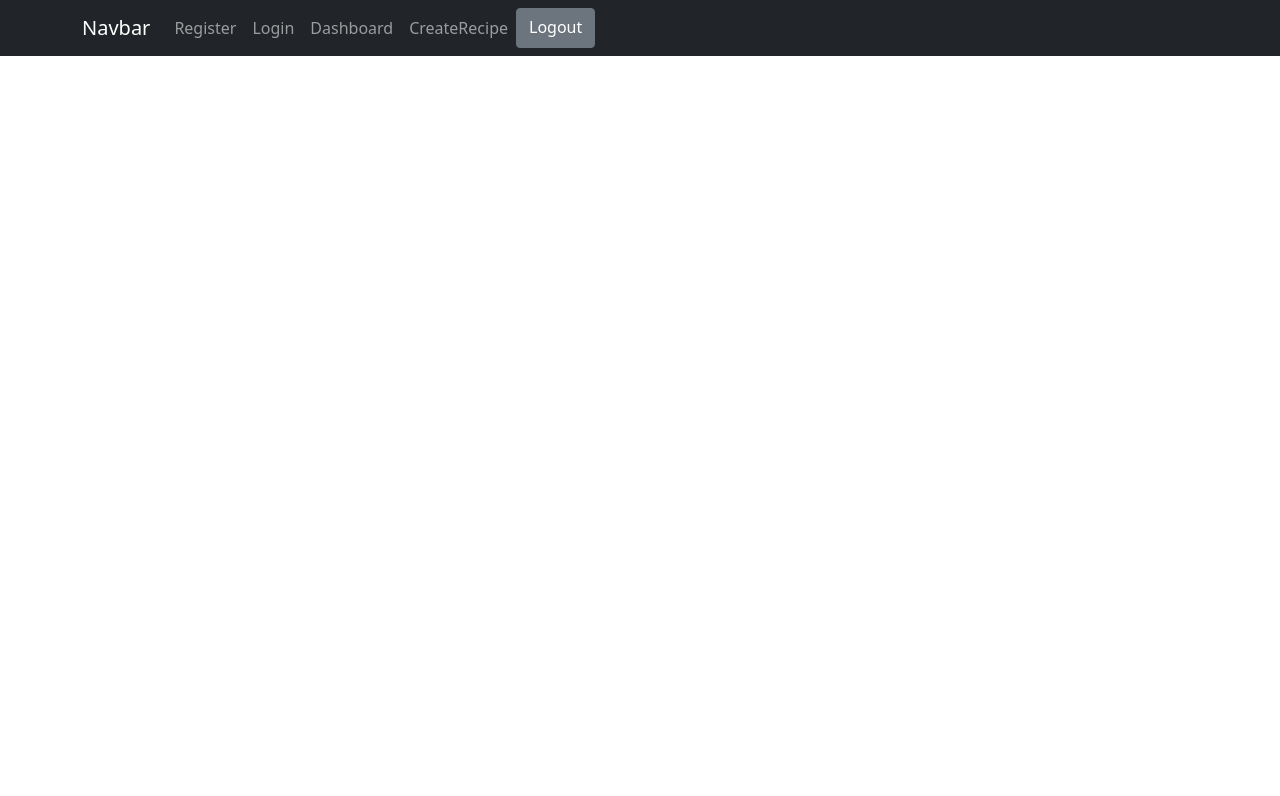
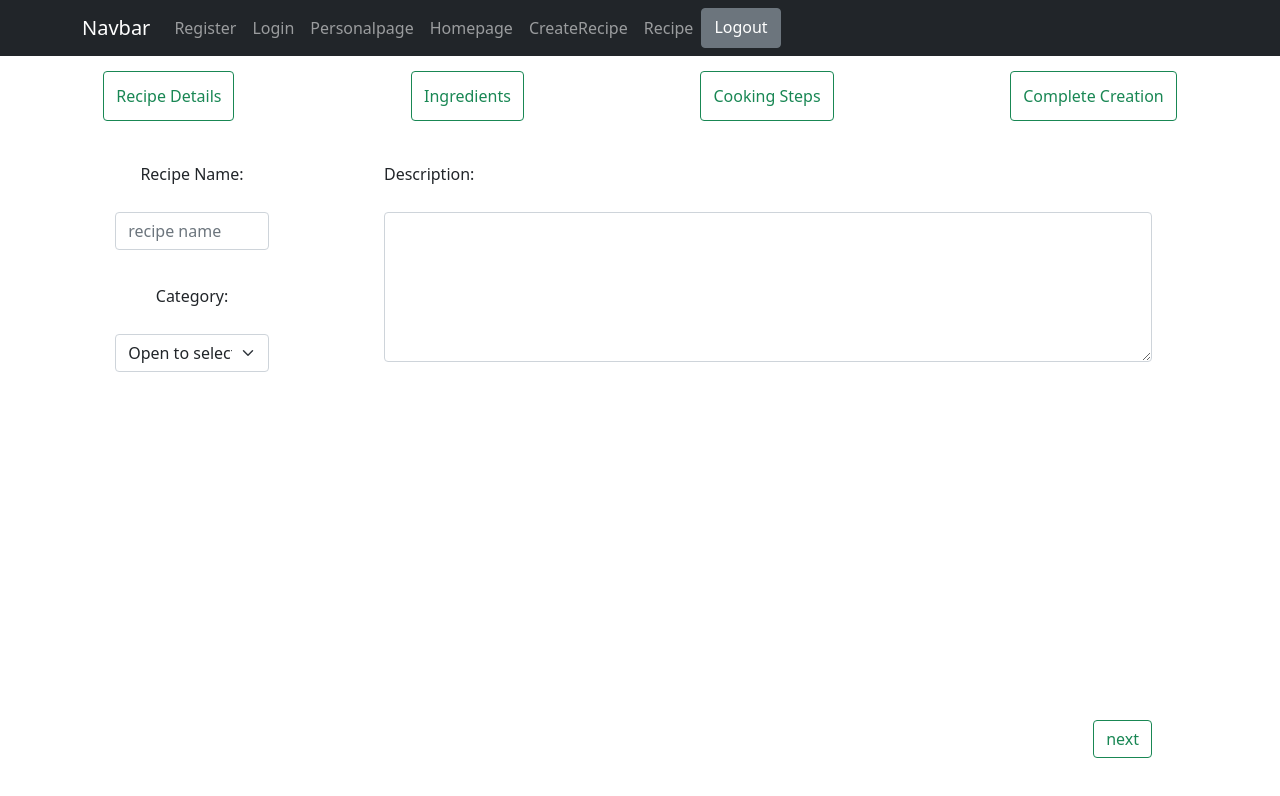
Before and after one commit to unsw-cse-comp3900-9900-22T3/capstone-project-9900-h18p-nofail, a React (Create React App) app in the folder hotmealapp/frontend/: page /createrecipe in a window 1280 px wide. Shown: the top 796 px of the page. Built offline with nearby package versions, Linux system fonts and the light colour scheme.

Commit message:
updatefrontend

```diff
--- a/hotmealapp/frontend/src/App.css
+++ b/hotmealapp/frontend/src/App.css
@@ -85,7 +85,6 @@
   position: absolute;
   width:100%;
   height:10%;
-  top: 38%;
   line-height:60px;
   color:#fff;
   overflow: auto;
@@ -98,17 +97,14 @@
 .createstep {
   position: absolute;
   width:100%;
-  height:40%;
-  top: 48%;
+  top: 18%;
   line-height:60px;
   text-align: center;
-  overflow: auto;
 }
 
 .createfoot {
   position: absolute;
   width:90%;
-  height:10%;
   top: 80%;
   text-align: right;
 }
@@ -117,11 +113,14 @@
   width:90%;
   position: absolute;
   right: 10%;
-  height:10%;
   justify-content: flex-end;
   display: flex;
 }
 
+.wrapper{
+  position:relative;
+  padding-bottom:120px;
+  }
 .createfoot2 {
   width:90%;
   position: absolute;
--- a/hotmealapp/frontend/src/App.jsx
+++ b/hotmealapp/frontend/src/App.jsx
@@ -28,8 +28,10 @@ function App () {
             <Nav className="me-auto">
               <Nav.Link href="/register">Register</Nav.Link>
               <Nav.Link href="/login">Login</Nav.Link>
-              <Nav.Link href="/dashboard">Dashboard</Nav.Link>
-              <Nav.Link href="/recipe_and_follower/recipe.html">CreateRecipe</Nav.Link>
+              <Nav.Link href="https://wenqinghomepage.s3.ap-southeast-2.amazonaws.com/personal-page/index.html">Personalpage</Nav.Link>
+              <Nav.Link href="https://wenqingbucket2.s3.ap-southeast-2.amazonaws.com/homepage/index.html">Homepage</Nav.Link>
+              <Nav.Link href="createrecipe">CreateRecipe</Nav.Link>
+              <Nav.Link href="https://zheyuanrecipe.s3.ap-southeast-2.amazonaws.com/recipe+and+follower/recipe.html">Recipe</Nav.Link>
               <Button href="/logout" variant="secondary">Logout</Button>
               {/* <Button onClick={logout}>Logout</Button> */}
             </Nav>
@@ -40,7 +42,7 @@ function App () {
           <Route path="/login" element={<Login />} />
           <Route path="/dashboard" element={<Dashboard />} />
           <Route path="/logout" element={<Logout />} />
-          <Route path="/recipe_and_follower/recipe.html" element={<CreateRecipe />} />
+          <Route path="/createrecipe" element={<CreateRecipe />} />
         </Routes>
       </BrowserRouter>
     </>
--- a/hotmealapp/frontend/src/pages/CreateRecipe.jsx
+++ b/hotmealapp/frontend/src/pages/CreateRecipe.jsx
@@ -80,18 +80,16 @@ function CreateRecipe () {
     setList([...list, [1]])
   }
   const todelete = () => {
-    setList(list.splice(list.length - 1));
+    setList(list.filter((item, index) => index != list.length - 1));
   }
   const addstep = () => {
     setList2([...list2, 1])
   }
   const todelete1 = () => {
-    setList2(list2.splice(list2.length - 1));
+    setList2(list2.filter((item, index) => index != list2.length - 1));
   }
   return (
     <>
-      <div className='personinfo'><h1>personal information</h1></div>
-      <br />
       <div className='createinfo'>
       <Button variant="outline-success" onClick={click1}>Recipe Details</Button>
       <Button variant="outline-success" onClick={click2}>Ingredients</Button>
@@ -129,9 +127,9 @@ function CreateRecipe () {
         </FloatingLabel>
         </Form.Group>
       </div>
-      <div className='createfoot'>
-        <Button variant="outline-success" onClick={click2}>next</Button>
       </div>
+      <div className='createfoot2'>
+        <div><Button variant="outline-success" onClick={click2}>next</Button></div>
       </div>
       </div>
       <div style={ifshow2}>
@@ -169,7 +167,7 @@ function CreateRecipe () {
               <Button variant='success' onClick={addgroup}>Add New Group</Button>
             </Form.Group>
             <Form.Group className="mb-3">
-              <div className='createfoot1'>
+              <div className='createfoot2'>
                 <div><Button variant="outline-success" onClick={click1}>prev</Button>&nbsp; &nbsp; &nbsp; &nbsp; </div>
                 <div><Button variant="outline-success" onClick={click3}>next</Button></div>
               </div>
```
